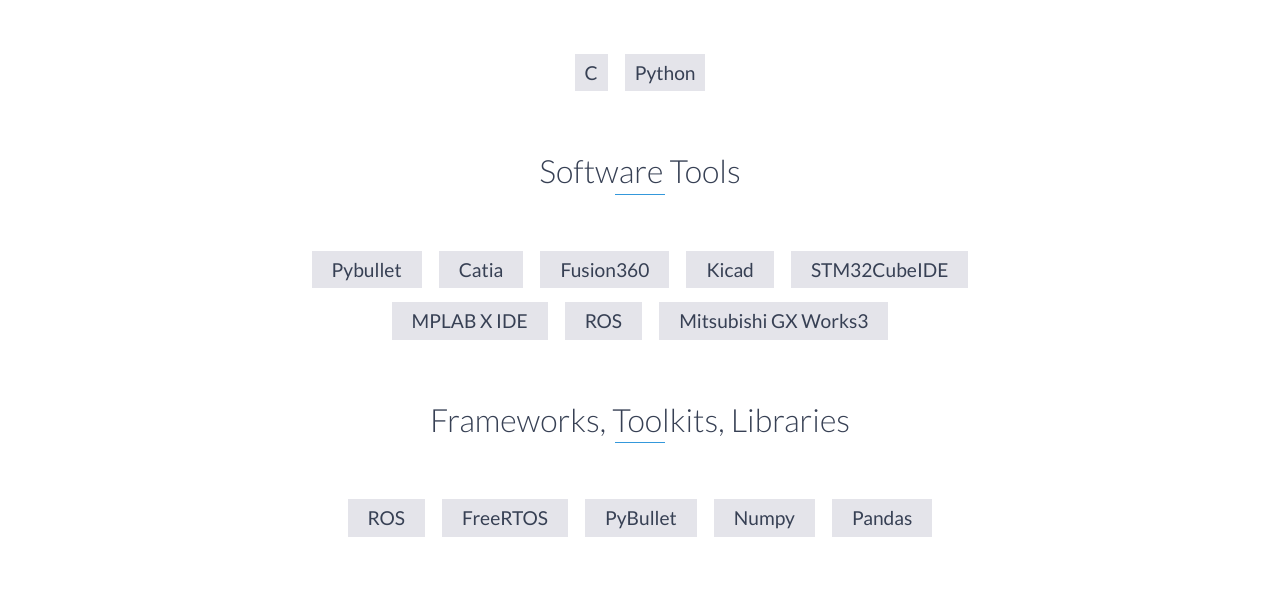
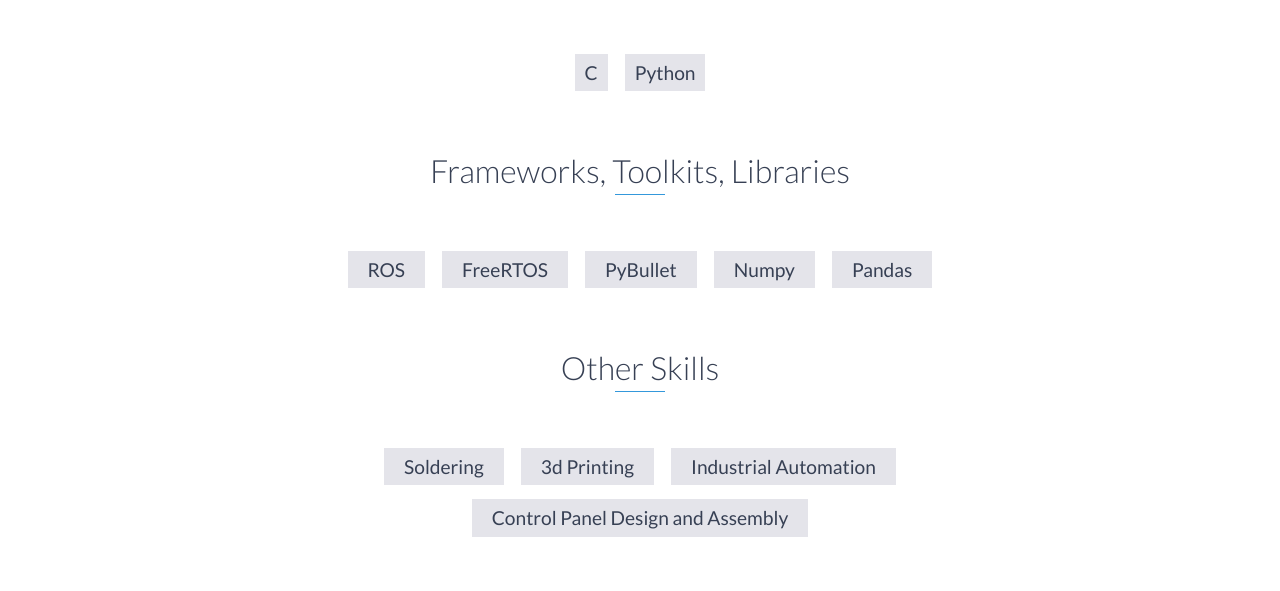
Before and after one commit to AlexDhayalan/alexdhayalan.github.io, a website: page index.html in a window 1280 px wide. Shown: the part 5281-5872 px from the top of the page. Drawn offline with nearby package versions, Linux system fonts and the light colour scheme.

Commit message:
Update index.html

```diff
--- a/index.html
+++ b/index.html
@@ -307,19 +307,7 @@
         </ul>
     </div>
     </div>
-    <div id="software">
-        <h2 class="heading">Software Tools</h2>
-        <ul>
-            <li>Pybullet</li>
-            <li>Catia</li>
-            <li>Fusion360</li>
-            <li>Kicad</li>
-            <li>STM32CubeIDE</li>
-            <li>MPLAB X IDE</li>
-            <li>ROS</li>
-            <li>Mitsubishi GX Works3</li>
-        </ul>
-    </div>
+
     <div id="software">
         <h2 class="heading">Frameworks, Toolkits, Libraries</h2>
         <ul>
```
